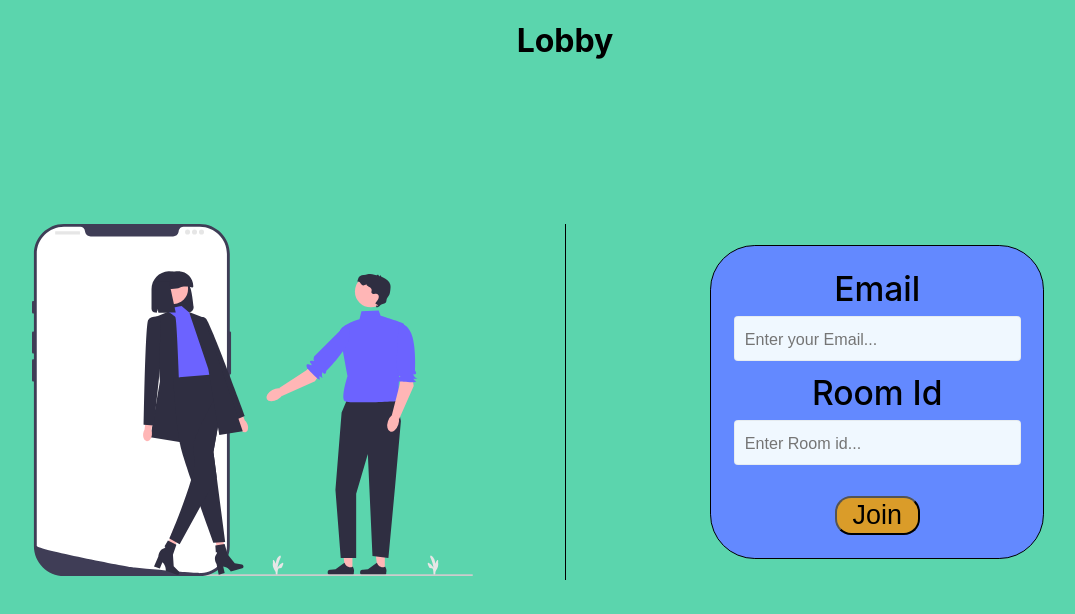
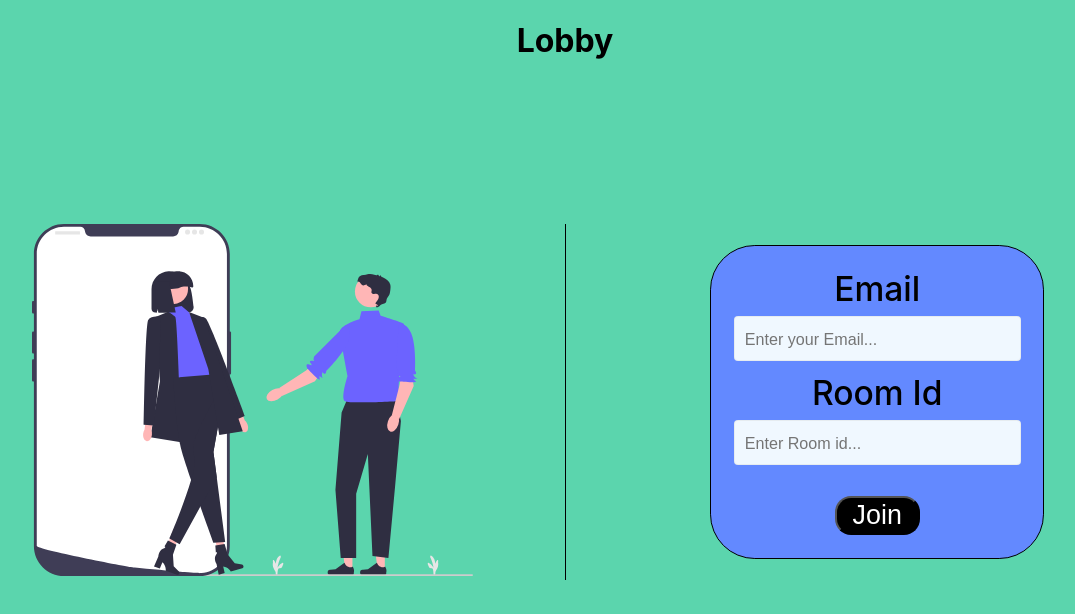
Before and after one commit to anuragK-24/Doordarshan_client, a React (Create React App) app: page / in a window 1280 px wide. Shown: the top 614 px of the page, without its empty margins (75-1150 px from the left). Built offline with nearby package versions, Linux system fonts and the light colour scheme; no server answers.

Commit message:
Change the form colour

```diff
--- a/src/screens/Lobby.scss
+++ b/src/screens/Lobby.scss
@@ -44,7 +44,8 @@
           padding: 2px 16px;
           border-radius: 0.6em;
           font-size: 1.2em;
-          background-color: #da9c29;
+          background-color: black;
+          color: white;
           &:active {
             transform: scale(0.9);
           }
```
